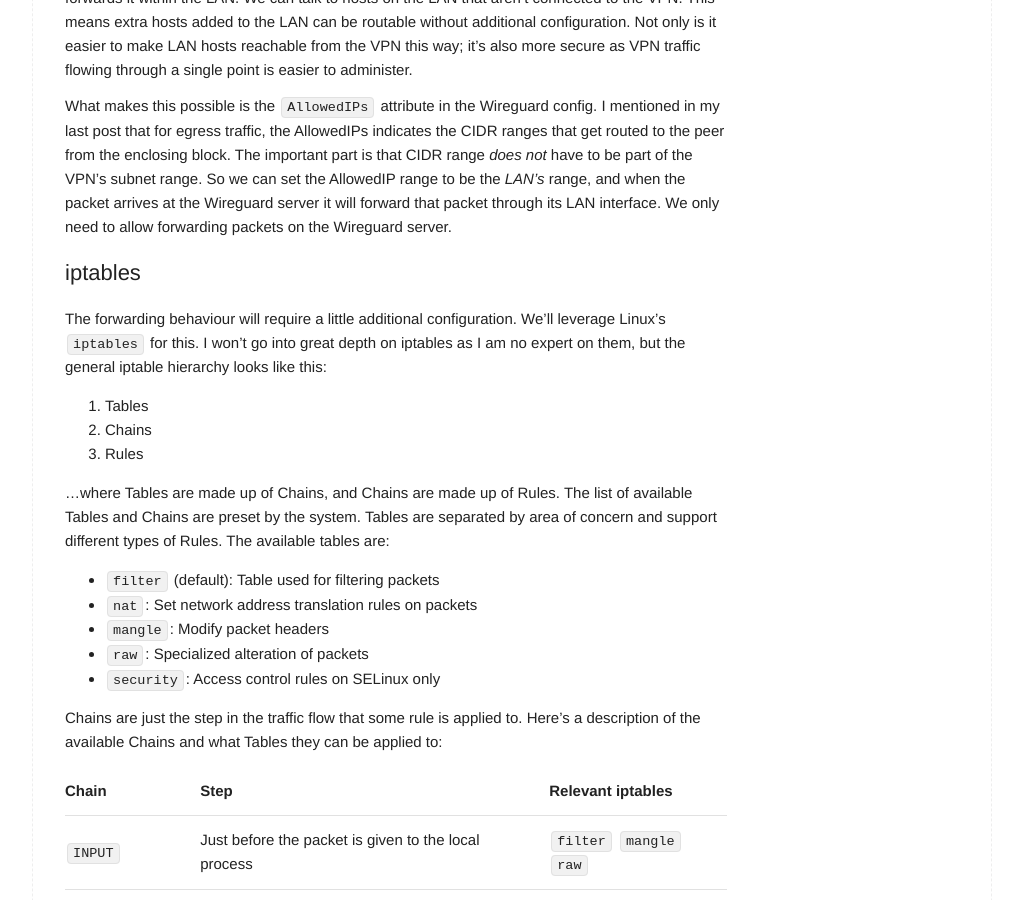
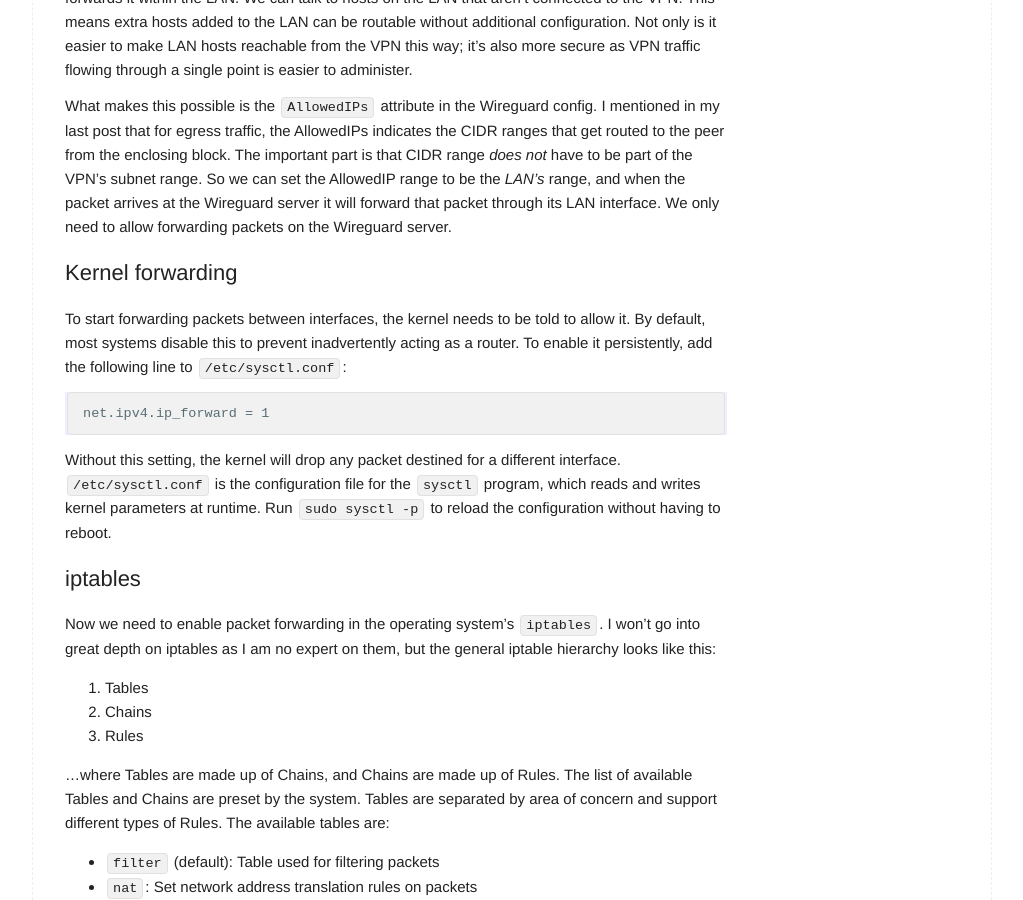
Before and after one commit to j-krl/blog, a Jekyll site: the page built from _posts/2026-05-11-hub-and-spoke-architecture.md, in a window 1280 px wide and 900 px high, scrolled down 1287 px. Shown: the whole window, without its empty margins (128-1151 px from the left). Built offline with Jekyll 4.4.1, drawn with Linux system fonts in a browser that asks for light colours.

Commit message:
kernel forwarding short section

````diff
--- a/_posts/2026-05-11-hub-and-spoke-architecture.md
+++ b/_posts/2026-05-11-hub-and-spoke-architecture.md
@@ -61,9 +61,18 @@ In this new architecture, Host 1 acts as our server which terminates all our Wir
 
 What makes this possible is the `AllowedIPs` attribute in the Wireguard config. I mentioned in my last post that for egress traffic, the AllowedIPs indicates the CIDR ranges that get routed to the peer from the enclosing block. The important part is that CIDR range *does not* have to be part of the VPN's subnet range. So we can set the AllowedIP range to be the *LAN's* range, and when the packet arrives at the Wireguard server it will forward that packet through its LAN interface. We only need to allow forwarding packets on the Wireguard server.
 
+## Kernel forwarding
+
+To start forwarding packets between interfaces, the kernel needs to be told to allow it. By default, most systems disable this to prevent inadvertently acting as a router. To enable it persistently, add the following line to `/etc/sysctl.conf`:
+```
+net.ipv4.ip_forward = 1
+```
+
+Without this setting, the kernel will drop any packet destined for a different interface. `/etc/sysctl.conf` is the configuration file for the `sysctl` program, which reads and writes kernel parameters at runtime. Run `sudo sysctl -p` to reload the configuration without having to reboot.
+
 ## iptables
 
-The forwarding behaviour will require a little additional configuration. We'll leverage Linux's `iptables` for this. I won't go into great depth on iptables as I am no expert on them, but the general iptable hierarchy looks like this:
+Now we need to enable packet forwarding in the operating system's `iptables`. I won't go into great depth on iptables as I am no expert on them, but the general iptable hierarchy looks like this:
 
 1. Tables
 2. Chains
````
